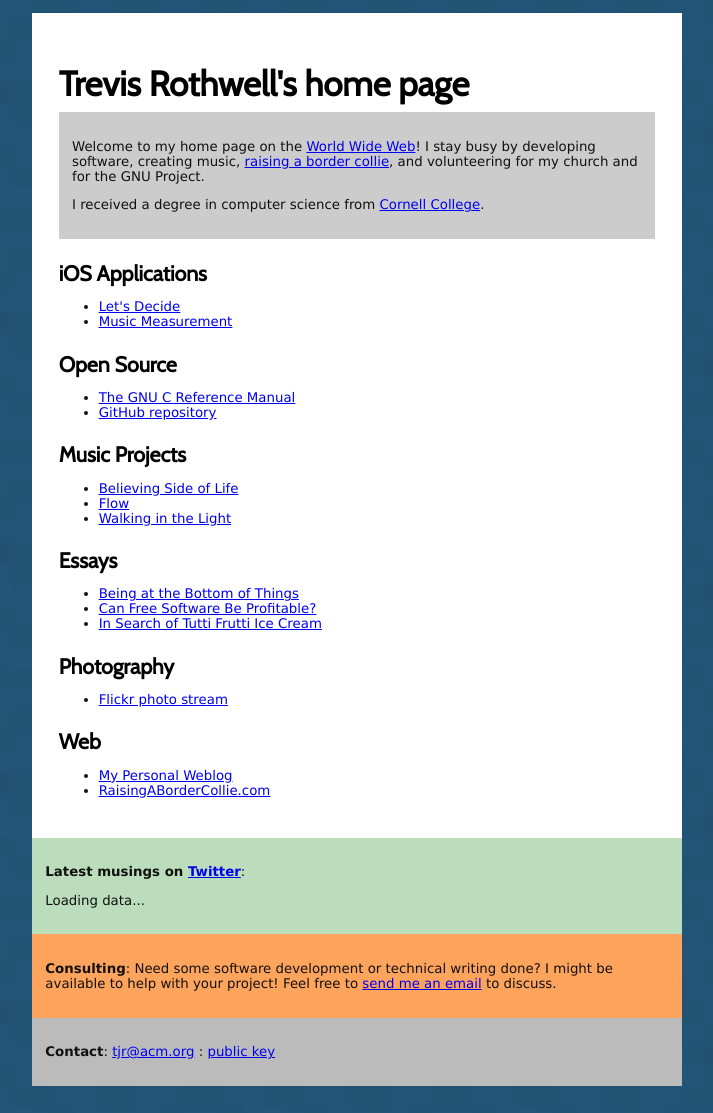
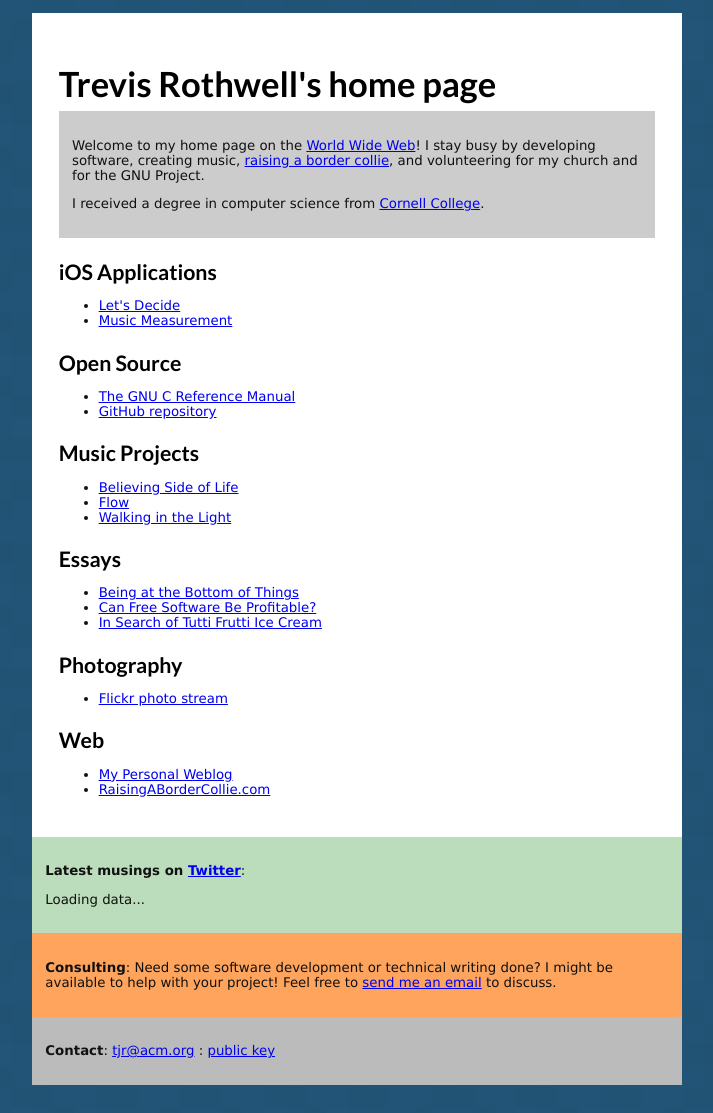
Before and after one commit to tjr/tjr.github.com, a Jekyll site: the page index.html, which Jekyll copies as it is, in a window 1280 px wide. Shown: the whole page, without its empty margins (283-996 px from the left). Built offline with Jekyll 4.4.1, drawn with Linux system fonts in a browser that asks for light colours; some web fonts are replaced.

Commit message:
Update css/home.css

```diff
--- a/css/home.css
+++ b/css/home.css
@@ -1,6 +1,6 @@
 /* Imports */
 @import url(http://fonts.googleapis.com/css?family=Andika);
-@import url(http://fonts.googleapis.com/css?family=Cabin);
+@import url(http://fonts.googleapis.com/css?family=Lato:700);
 
 body {
     padding-top: 0px;
@@ -51,7 +51,7 @@ img.photo { border: 1px solid black; }
 
 /* fonts */
 body {font-family: Verdana; font-size:10pt; color: #111;}
-h1, h2, h3, h4, h5 {font-family: "Cabin", "Andika", "Trebuchet MS", sans-serif; color: #000; margin-bottom: 0.2em;}
+h1, h2, h3, h4, h5 {font-family: "Lato", "Andika", "Trebuchet MS", sans-serif; color: #000; margin-bottom: 0.2em;}
 h1 {font-size: 26pt;}
 h2 {font-size: 20pt;}
 h3 {font-size: 16pt;}
```
